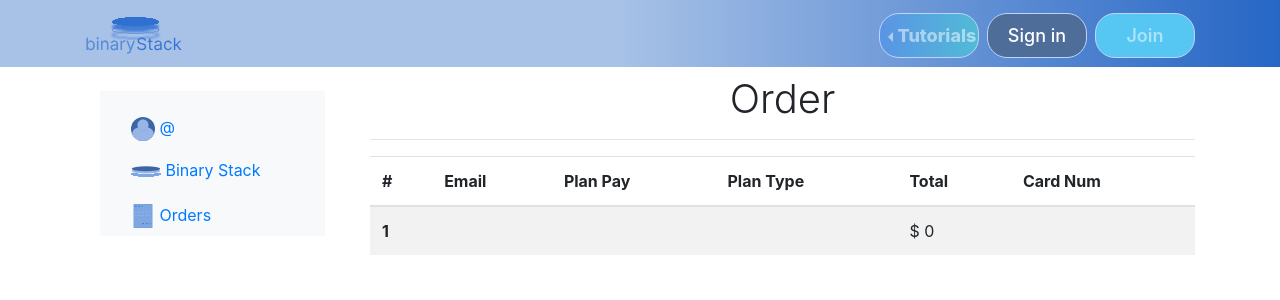
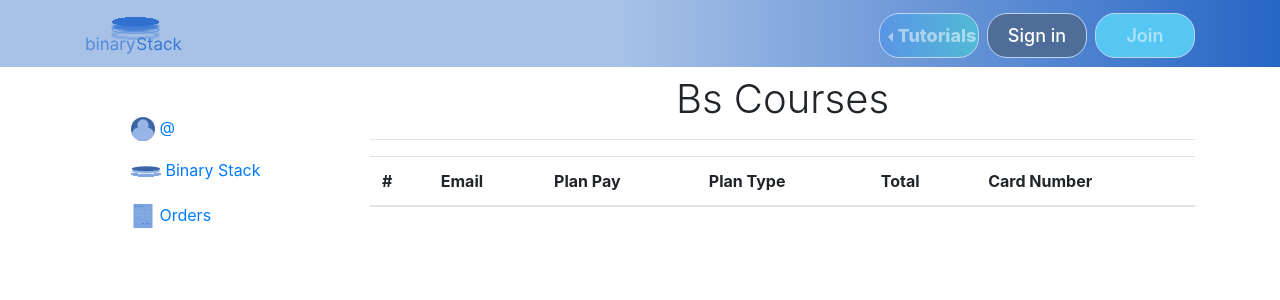
Before and after one commit to redmejia/binarystack-landing-page, a React (Create React App) app: page /order in a window 1280 px wide. Shown: the top 300 px of the page. Built offline with nearby package versions, Linux system fonts and the light colour scheme.

Commit message:
order table and all course compleate message

```diff
--- a/src/App.js
+++ b/src/App.js
@@ -1,9 +1,9 @@
 import Main from "./Components/Main/Main";
 
 function App() {
-	return (
-		<Main />
-	);
+    return (
+        <Main />
+    );
 }
 
 export default App;
--- a/src/Components/Profile/BinaryStack.js
+++ b/src/Components/Profile/BinaryStack.js
@@ -86,6 +86,20 @@ const BinaryStack = () => {
                     <div className="col">
                         <h1 className="mt-2 text-center" style={{ fontWeight: '300' }}>Bs Courses</h1>
                         <hr></hr>
+                        {
+                            plan.course.length === 3 ?
+
+                                <div className="alert text-center" role="alert" style={{
+                                    background: 'linear-gradient(to right, #de7459, #e44d27)',
+                                    borderRadius: 15,
+                                    borderBlockColor : 'red',
+                                    color: '#ffff',
+                                    fontWeight :'bold',
+                                }}>
+                                    You own all Binary Stack Courses!
+                                </div>
+                                : <></>
+                        }
                         <div className="row">
                             {bsCourses}
                         </div>
@@ -93,9 +107,7 @@ const BinaryStack = () => {
                             <div className="className='col-12 col-md-4 col-lg-4 col-xl-6 my-2"></div>
                             <div className='col-12 col-md-4 col-lg-4 col-xl-6 my-2'>
                                 {
-                                    plan.course.length === 3 ? <div class="alert alert-success" role="alert">
-                                        You own all Binary Stack Courses!
-                                    </div> :
+                                    plan.course.length === 3 ? <></> :
                                         <button
                                             className="signin-btn-submit btn-lg btn-block"
                                             onClick={() => {
--- a/src/Components/Profile/LeftNav.js
+++ b/src/Components/Profile/LeftNav.js
@@ -8,20 +8,19 @@ import bs from './binary_stack.svg'
 
 
 const LeftNav = () => {
-    // console.log("here ",student.first_name);
 
+    const { newStudent } = useSelector(state => state.join || {})
 
- const {newStudent} = useSelector(state => state.join || {})
     return (
 
         <div className='container mt-4'>
-                <nav id="sidebarMenu" className="col-md-2 col-lg-12 d-md-block bg-light sidebar">
+            <nav id="sidebarMenu" className="col  col-md-2 col-lg-12 d-md-block sidebar">
                 <div className="position-sticky pt-3 sidebar-sticky">
                     <ul className="nav flex-column">
                         <li className="nav-item">
                             <Link className="nav-link" to={"/profile"} >
                                 <img src={profile} alt='order' style={{ width: 24, height: 24 }} />{" "}
-                                    {'@'+newStudent.student.firstName}
+                                {'@' + newStudent.student.firstName}
                             </Link>
                         </li>
                         <li className="nav-item">
--- a/src/Components/Profile/Orders.js
+++ b/src/Components/Profile/Orders.js
@@ -3,16 +3,37 @@ import LeftNav from "./LeftNav";
 
 const Orders = () => {
     const { newStudent } = useSelector(state => state.join || {})
+    const { plan } = useSelector(state => state.course || [])
+
+    const myOrderList = plan.course.map((plan, i) => {
+        console.log(plan);
+        return (
+            <tbody>
+                <tr>
+                    <th scope="row">{i + 1}</th>
+                    <td>{newStudent.student.email}</td>
+                    <td>{plan.planPay}</td>
+                    <td>{plan.planType}</td>
+                    <td>{'$ ' + plan.planPrice}</td>
+                    <td>{newStudent.student.cardNumber}</td>
+                </tr>
+            </tbody>
+        )
+    })
+
     return (
         <>
+
             <div className="container ">
                 <div className="row">
                     <div className="col-sm-3">
                         <LeftNav />
                     </div>
                     <div className="col">
-                        <h1 className="mt-2 text-center" style={{ fontWeight: '300' }}>Order</h1>
+                        <h1 className="mt-2 text-center" style={{ fontWeight: '300' }}>Bs Courses</h1>
                         <hr></hr>
+                        <div className="row">
+                            <div className="col d-flex justify-content-center">
                                 <table class="table table-striped">
                                     <thead>
                                         <tr>
@@ -21,20 +42,14 @@ const Orders = () => {
                                             <th scope="col">Plan Pay</th>
                                             <th scope="col">Plan Type</th>
                                             <th scope="col">Total</th>
-                                    <th scope="col">Card Num</th>
+                                            <th scope="col">Card Number</th>
                                         </tr>
                                     </thead>
-                            <tbody>
-                                <tr>
-                                    <th scope="row">1</th>
-                                    <td>{newStudent.student.email}</td>
-                                    <td>{newStudent.plan.planPay}</td>
-                                    <td>{newStudent.plan.planType}</td>
-                                    <td>{'$ ' + newStudent.plan.planPrice}</td>
-                                    <td>{newStudent.student.cardNumber}</td>
-                                </tr>
-                            </tbody>
+                                    {myOrderList}
                                 </table>
+                            </div>
+
+                        </div>
                     </div>
                 </div>
             </div>
```
Lines whose indentation alone changed are shown as unchanged.
